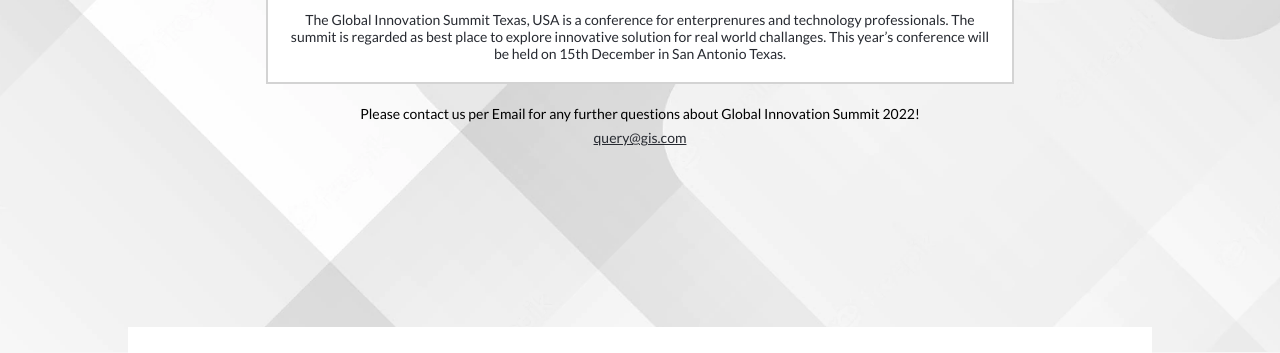
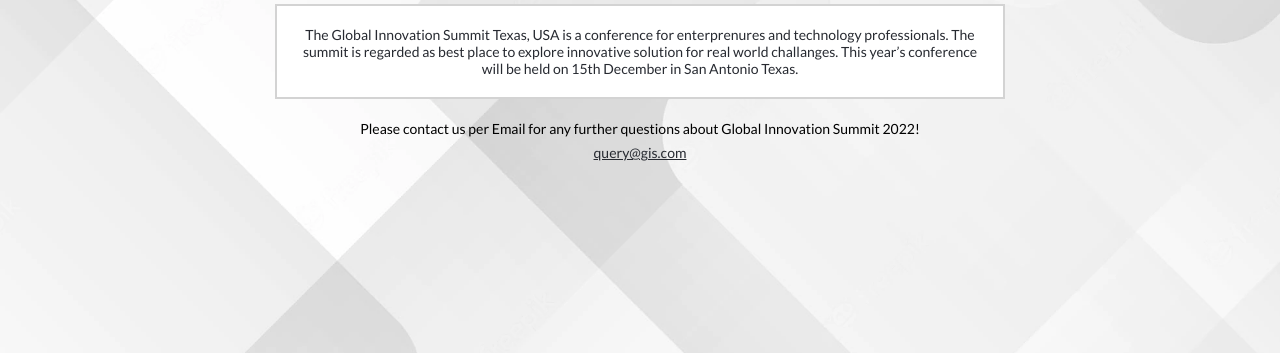
Before and after one commit to AbhishekkM05/Global-Innovation-Summit-, a website: page about.html in a window 1280 px wide. Shown: the part 527-880 px from the top of the page. Drawn offline with nearby package versions, Linux system fonts and the light colour scheme.

Commit message:
update css

```diff
--- a/about.css
+++ b/about.css
@@ -10,7 +10,7 @@ main {
   background-attachment: fixed;
   width: auto;
   padding: 80px 1.9375rem;
-  margin: -25px;
+  margin: -10px;
   height: 100vh;
 }
 
```
